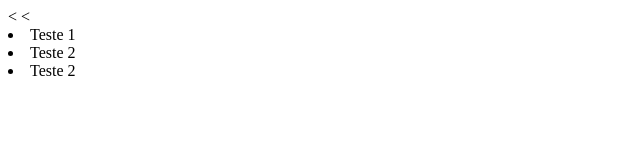
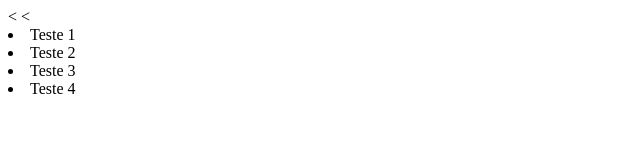
Before and after one commit to gomezedmar/GitHub, a plain HTML site: page index.html in a window 1280 px wide. Shown: the full height of the page, 0-640 px from the left. Drawn offline with Linux system fonts and the light colour scheme.

Commit message:
Mudança nas linhas do código

```diff
--- a/index.html
+++ b/index.html
@@ -6,7 +6,8 @@
     <title>TESTE TESTE TESTE</title>
       <li> Teste 1</li>
       <li> Teste 2</li>
-      <li> Teste 2</li>
+      <li> Teste 3</li>
+      <li> Teste 4</li>
   </head>
   <body>
 
```
